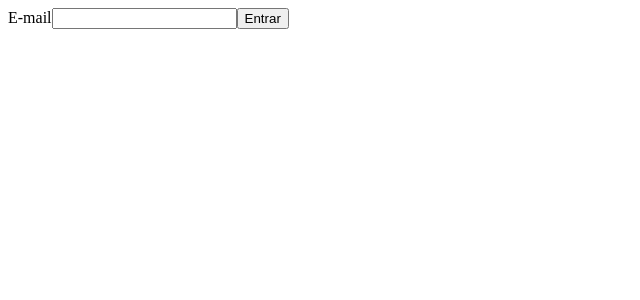
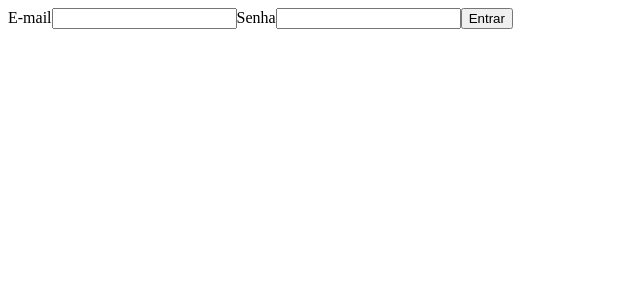
Before and after one commit to salfhcosmeticos/salfh, a Next.js app: page /login in a window 1280 px wide. Shown: the top 300 px of the page, without its empty margins (0-640 px from the left). Built offline with nearby package versions, Linux system fonts and the light colour scheme.

Commit message:
feat: switch login to email/password
Single-user dashboard doesn't need magic-link email confirmation;
password login is simpler and avoids depending on email delivery.

```diff
--- a/src/app/login/page.tsx
+++ b/src/app/login/page.tsx
@@ -1,11 +1,13 @@
 'use client'
 
 import { useState } from 'react'
+import { useRouter } from 'next/navigation'
 import { createBrowserSupabaseClient } from '@/lib/supabase/browser'
 
 export default function LoginPage() {
+  const router = useRouter()
   const [email, setEmail] = useState('')
-  const [sent, setSent] = useState(false)
+  const [password, setPassword] = useState('')
   const [error, setError] = useState<string | null>(null)
 
   async function handleSubmit(event: React.FormEvent) {
@@ -13,19 +15,16 @@ export default function LoginPage() {
     setError(null)
     try {
       const supabase = createBrowserSupabaseClient()
-      const { error: signInError } = await supabase.auth.signInWithOtp({ email })
+      const { error: signInError } = await supabase.auth.signInWithPassword({ email, password })
       if (signInError) {
         setError(signInError.message)
         return
       }
-      setSent(true)
+      router.push('/')
+      router.refresh()
     } catch (err) {
-      setError(err instanceof Error ? err.message : 'Erro inesperado ao enviar o link de acesso.')
+      setError(err instanceof Error ? err.message : 'Erro inesperado ao entrar.')
     }
-  }
-
-  if (sent) {
-    return <main>Enviamos um link de acesso para {email}. Confira seu e-mail.</main>
   }
 
   return (
@@ -39,6 +38,14 @@ export default function LoginPage() {
           value={email}
           onChange={(event) => setEmail(event.target.value)}
         />
+        <label htmlFor="password">Senha</label>
+        <input
+          id="password"
+          type="password"
+          required
+          value={password}
+          onChange={(event) => setPassword(event.target.value)}
+        />
         <button type="submit">Entrar</button>
       </form>
       {error ? <p role="alert">{error}</p> : null}
```
